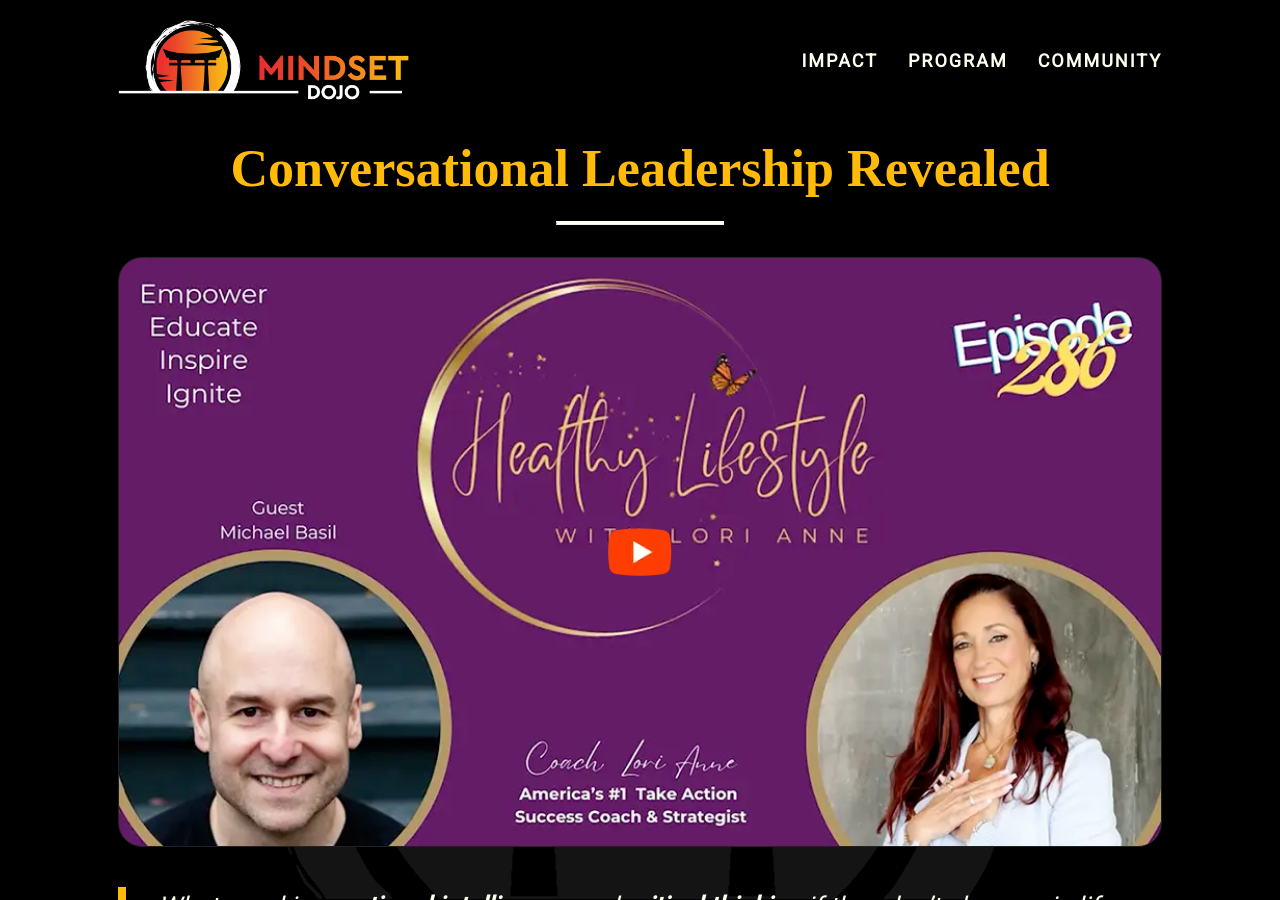
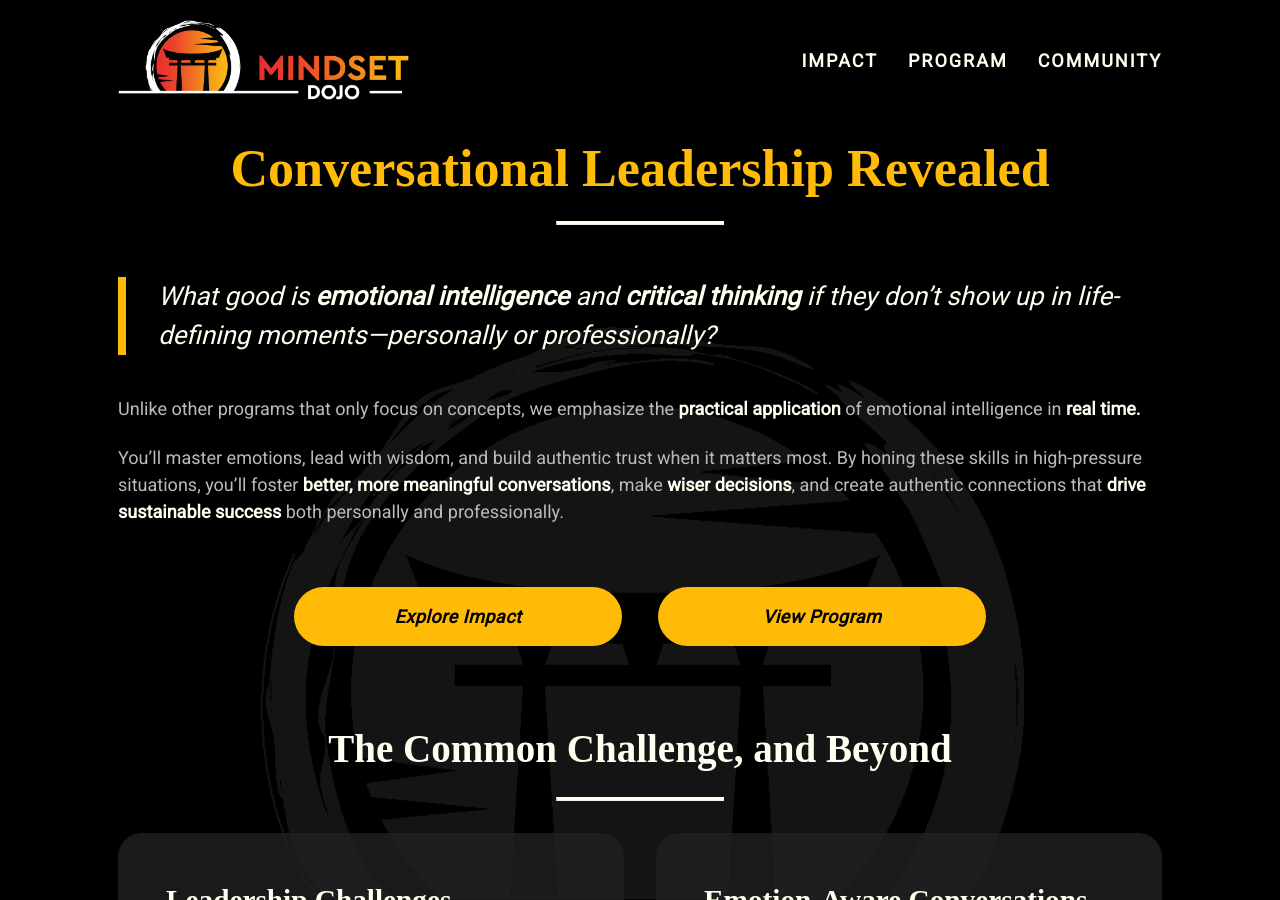
Before and after one commit to mindset-dojo/mindset-dojo.github.io, a Jekyll site: the page built from index.md, in a window 1280 px wide and 900 px high. Built offline with Jekyll 4.4.1, drawn with Linux system fonts in a browser that asks for light colours; some web fonts are replaced.

Commit message:
Remove video from index.md.

```diff
--- a/index.md
+++ b/index.md
@@ -7,7 +7,6 @@ css_id: home
 
 <h1><mark>Conversational Leadership Revealed</mark></h1>
 <hr>
-<div class="md-youtube-player" data-id="YF8HEO1phWw" data-preview="intentional-insightful-conversation-preview.webp"></div>
 <blockquote>
     <p>What good is <strong>emotional intelligence</strong> and <strong>critical thinking</strong> if they don’t show up in life-defining moments—personally or professionally?</p>
 </blockquote>
```
